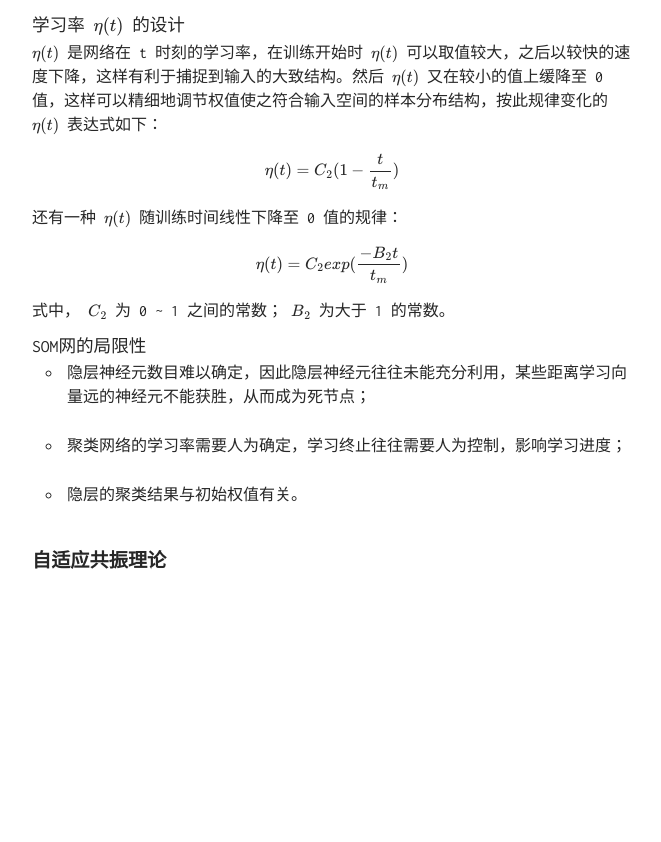
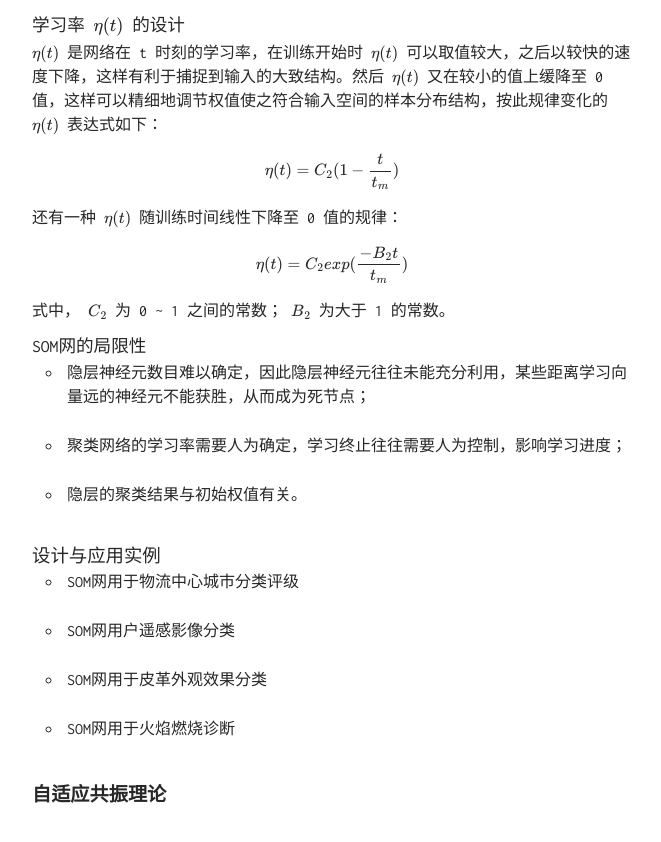
Before and after one commit to TobiahShaw/TobiahShaw.github.io, a Jekyll site: the page built from _posts/2019-10-26-NN-of-Competitive learning.md, in a window 1280 px wide and 900 px high, scrolled down 10200 px. Shown: the top 842 px of the window, without its empty margins (308-969 px from the left). Built offline with Jekyll 4.4.1, drawn with Linux system fonts in a browser that asks for light colours; our own code applies the rules of GitHub Pages for plain Markdown files; formulas are drawn with MathJax 3; before the commit the page ends 10866 px from its top, so only the background shows below that.

Commit message:
Design and application examples of SOM

```diff
--- a/_posts/2019-10-26-NN-of-Competitive learning.md
+++ b/_posts/2019-10-26-NN-of-Competitive learning.md
@@ -251,4 +251,14 @@ $$ \eta (t) = C_2 exp(\frac{-B_2 t}{t_m}) $$
 
 - 隐层的聚类结果与初始权值有关。
 
+### 设计与应用实例
+
+- SOM网用于物流中心城市分类评级
+
+- SOM网用户遥感影像分类
+
+- SOM网用于皮革外观效果分类
+
+- SOM网用于火焰燃烧诊断
+
 ## 自适应共振理论
```
